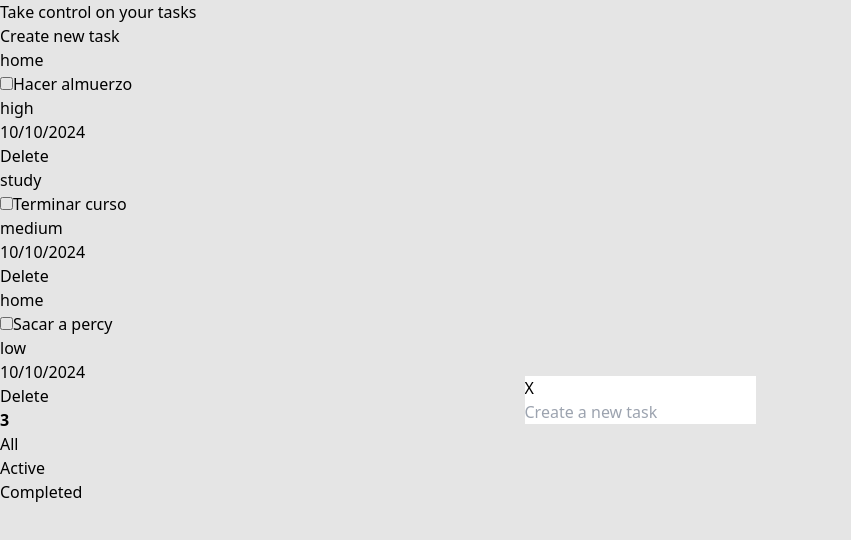
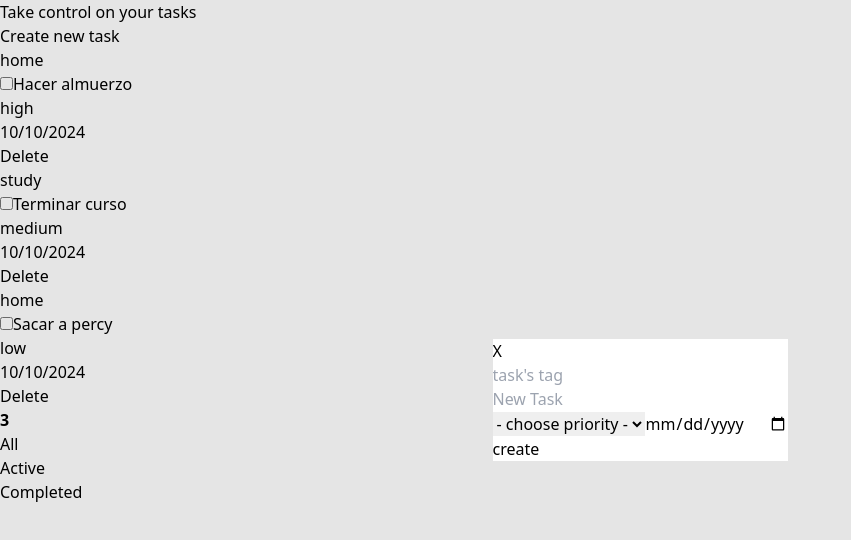
Before and after one commit to XnicolasG/Kanban, a React (Vite) app: page / in a window 1280 px wide. Both pictures are taken after a click on the button "Create new task". Shown: the top 540 px of the page, without its empty margins (0-851 px from the left). Built offline with nearby package versions, Linux system fonts and the light colour scheme.

Commit message:
addTodos functions created and added

```diff
--- a/src/App.tsx
+++ b/src/App.tsx
@@ -34,6 +34,8 @@ const mockTodos = [
 const App = (): JSX.Element => {
   const [todos, setTodos] = useState(mockTodos)
   const [filterSelected, setFilterSelected] = useState<FilterValue>(TODO_FILTERS.ALL)
+
+  console.log(todos);
 
   const handleRemove = ({ id }: TodoId) => {
     const newTodos = todos.filter(todo => todo.id !== id)
--- a/src/Components/Header.tsx
+++ b/src/Components/Header.tsx
@@ -18,11 +18,20 @@ export const Header: React.FC<Props> = ({ saveTodo }) => {
         tags: ''
 
     })
+    console.log(values);
+
     const dialogRef = useRef<HTMLDialogElement>(null)
+    const today = new Date().toISOString().split('T')[0];
 
     const handleSubmit = (e: React.KeyboardEvent<HTMLFormElement>): void => {
         e.preventDefault()
         saveTodo({ title: values.title }, { priority: values.priority }, { dueDate: values.dueDate }, { tags: values.tags })
+        setValues({
+            title: '',
+            priority: '',
+            dueDate: '',
+            tags: ''
+        })
         closeModal()
     }
     const openModal = () => {
@@ -34,23 +43,54 @@ export const Header: React.FC<Props> = ({ saveTodo }) => {
     return (
         <header>
             <button
-            onClick={openModal}
+                onClick={openModal}
                 className="w-40 font-semibold  rounded py-1 text-white bg-sky-600 hover:scale-110 transition-all duration-150">
                 Create new task
             </button>
-            <dialog className="alert-dialog" ref={dialogRef}>
-                <button onClick={closeModal}>X</button>
+            <dialog className="alert-dialog p-2 rounded bg-zinc-900 w-full md:w-1/2" ref={dialogRef}>
+                <button className="text-white text-xl absolute right-4 text-right hover:text-red-500 duration-150  " onClick={closeModal}>X</button>
                 <form
                     onSubmit={handleSubmit}
                 >
-                    <input
-                        className=""
-                        value={values.title}
-                        onChange={() => { }}
-                        onKeyDown={() => { }}
-                        placeholder="Create a new task"
-                        autoFocus
-                    />
+                    <div className="flex flex-col gap-2 p-2">
+                        <article>
+                            <input
+                                value={values.tags}
+                                className="modalInput"
+                                placeholder="task's tag"
+                                onChange={(e) => setValues({ ...values, tags: e.target.value })}
+                                required
+                            />
+                        </article>
+                        <input
+                            className=" px-2 modalInput"
+                            value={values.title}
+                            onChange={(e) => setValues({ ...values, title: e.target.value })}
+                            placeholder="New Task"
+                            autoFocus
+                            required
+                        />
+                        <article className="text-white flex justify-between">
+
+                            <select
+                                onChange={(e) => setValues({ ...values, priority: e.target.value })}
+                                className={`modalInput `} required>
+                                <option value="" >- choose priority -</option>
+                                <option className="text-green-400" value="low">Low</option>
+                                <option className="text-yellow-400" value="medium">Medium</option>
+                                <option className="text-red-400" value="high">High</option>
+                            </select>
+                            <input
+                                className="modalInput"
+                                onChange={(e) => setValues({ ...values, dueDate: e.target.value })}
+                                type="date"
+                                min={today}
+                                required />
+                        </article>
+                        <button
+                            className="w-36 mx-auto py-1 bg-sky-500 text-white rounded mt-2 hover:bg-sky-600 duration-150"
+                        >create</button>
+                    </div>
                 </form>
             </dialog>
         </header>
--- a/src/index.css
+++ b/src/index.css
@@ -6,4 +6,7 @@
     .alert-dialog::backdrop {
       background: linear-gradient(#000d, #000a);
     }
+    .modalInput{
+        @apply bg-zinc-700 rounded px-2 text-white
+    }
   }
```
